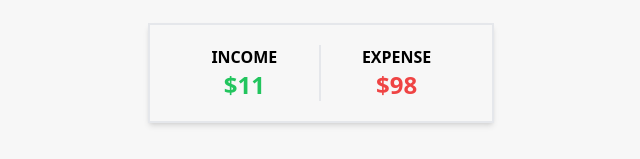
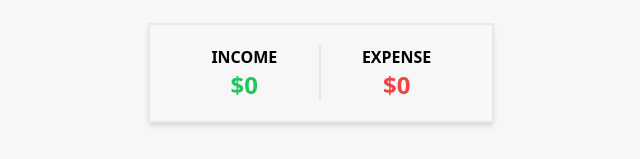
Before and after one commit to Uzairkhan98/Expense-Tracker, a React (Vite) app: page / in a window 1280 px wide. Shown: the part 153-312 px from the top of the page, without its empty margins (319-959 px from the left). Built offline with nearby package versions, Linux system fonts and the light colour scheme.

Commit message:
Fixed AmountCard Component

```diff
--- a/src/components/AmountCard.jsx
+++ b/src/components/AmountCard.jsx
@@ -2,14 +2,14 @@ import React from "react";
 import { useTransactions } from "../context/context";
 
 export const AmountCard = () => {
-  const [income, expense] = [11, 98];
-  // useTransactions().reduce(
-  //   (acc, val) =>
-  //     val > 0
-  //       ? { ...acc, income: acc[income] + val }
-  //       : { ...acc, expense: acc[expense] + val },
-  //   { expense: 0, income: 0 }
-  // );
+  const amount = useTransactions().reduce((acc, val) => acc + val.amount, 0);
+  const { income, expense } = useTransactions().reduce(
+    (acc, val) =>
+      val.amount > 0
+        ? { ...acc, income: acc.income + val.amount }
+        : { ...acc, expense: acc.expense + val.amount },
+    { expense: 0, income: 0 }
+  );
   return (
     <div className="w-full p-5 border-2 mt-5 flex shadow-md">
       <div className="flex flex-col 3 w-1/2 items-center border-r-2 ">
```
